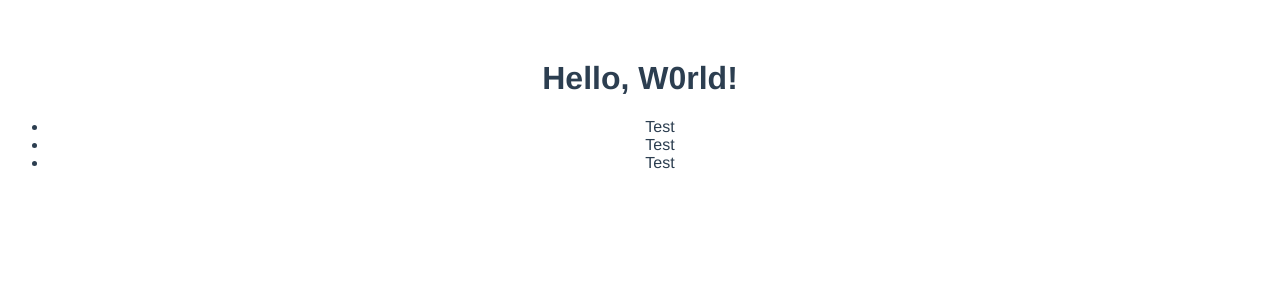
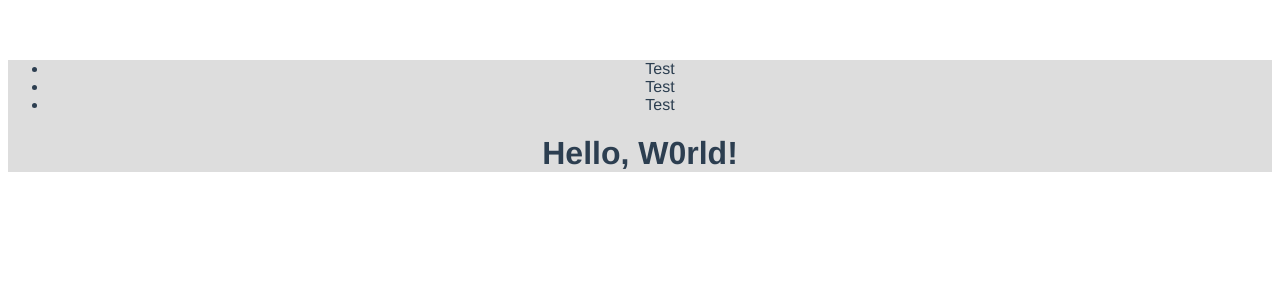
Before and after one commit to jwosborn/Vue-Playground, a Vue app: page / in a window 1280 px wide. Shown: the top 300 px of the page. Built offline with nearby package versions, Linux system fonts and the light colour scheme.

Commit message:
added Nav.vue and imported to app. Deleted imports for ItWorks as they are not needed.

```diff
--- a/src/App.vue
+++ b/src/App.vue
@@ -3,8 +3,8 @@
 
 <template>
   <div id="app">
+    <Nav/>
     <HelloWorld msg="Hello, W0rld!" />
-    <ItWorks/>
   </div>
 </template>
 
@@ -13,12 +13,12 @@
 export default {
   name: 'app',
   components: {
-    ItWorks,
-    HelloWorld
+    HelloWorld,
+    Nav
   }
 }
-import ItWorks from './ItWorks.vue';
 import HelloWorld from './components/HelloWorld.vue';
+import Nav from './components/Nav.vue';
 </script>
 
 <style>
@@ -27,6 +27,7 @@ import HelloWorld from './components/HelloWorld.vue';
   -webkit-font-smoothing: antialiased;
   -moz-osx-font-smoothing: grayscale;
   text-align: center;
+  background-color: #DDD;
   color: #2c3e50;
   margin-top: 60px;
 }
--- /dev/null
+++ b/src/components/Nav.vue
@@ -0,0 +1,15 @@
+<template>
+   <div>
+       <ul>
+           <li>Test</li>
+           <li>Test</li>
+           <li>Test</li>
+       </ul>
+    </div>
+</template>
+
+<script>
+export default {
+    name: 'Nav'
+}
+</script>
```
Also changed, not shown: src/components/ItWorks.vue (renamed from src/ItWorks.vue).
